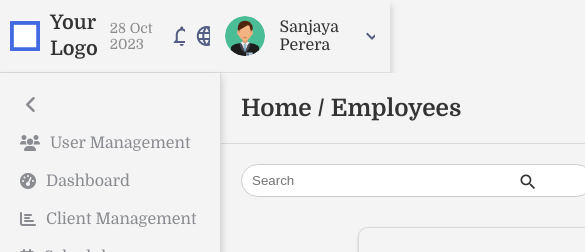
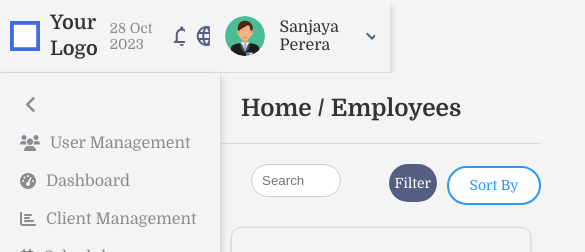
Before and after one commit to MadushaniR/Employee-Management-Dashboard, an Angular app: page /client-management in a window 390 px wide. Shown: the top 252 px of the page, 585 px wide, since content can reach past the window. Built offline with nearby package versions, Linux system fonts and the light colour scheme.

Commit message:
styling updated

```diff
--- a/src/app/client-management/client-management.component.css
+++ b/src/app/client-management/client-management.component.css
@@ -124,7 +124,8 @@
 
 p {
   font-size: 16px;
-  color:  var(--sub-text-color);;
+  color: var(--sub-text-color);
+  ;
   margin: 0;
   text-align: justify;
   font-family: "Domine", serif;
@@ -134,7 +135,8 @@
 .label {
   font-weight: bold;
   margin-right: 10px;
-  color:  var(--sub-text-color);;
+  color: var(--sub-text-color);
+  ;
   text-align: justify;
   font-family: "Domine", serif;
 }
@@ -196,7 +198,7 @@
 
 }
 
-.paginator{
+.paginator {
   background-color: var(--background-color);
   color: var(--title-color);
 }
@@ -398,3 +400,33 @@
   background-color: var(--background-color);
   border-bottom: 1px solid var(--Line-1, #D9D9D9);
 }
+
+@media (max-width: 768px) {
+  .paginator-container {
+    display: none;
+  }
+
+  .search-container {
+    width: 100%;
+    margin-left: 10px;
+    margin-right: 10px;
+  }
+
+  .search-input {
+    width: calc(100% - 50px);
+    padding: 8px 10px;
+  }
+
+  .search-button {
+    right: 10px;
+  }
+
+  .filter-button {
+    margin-left: 10px;
+  }
+
+  .search-icon {
+    display: none;
+  }
+
+}
--- a/src/app/sidenav/sidenav.component.css
+++ b/src/app/sidenav/sidenav.component.css
@@ -14,6 +14,7 @@
 .bottom-area {
     position: fixed;
     bottom: 0;
+    z-index: 1000;
 }
 
 .mode-toggle {
```
